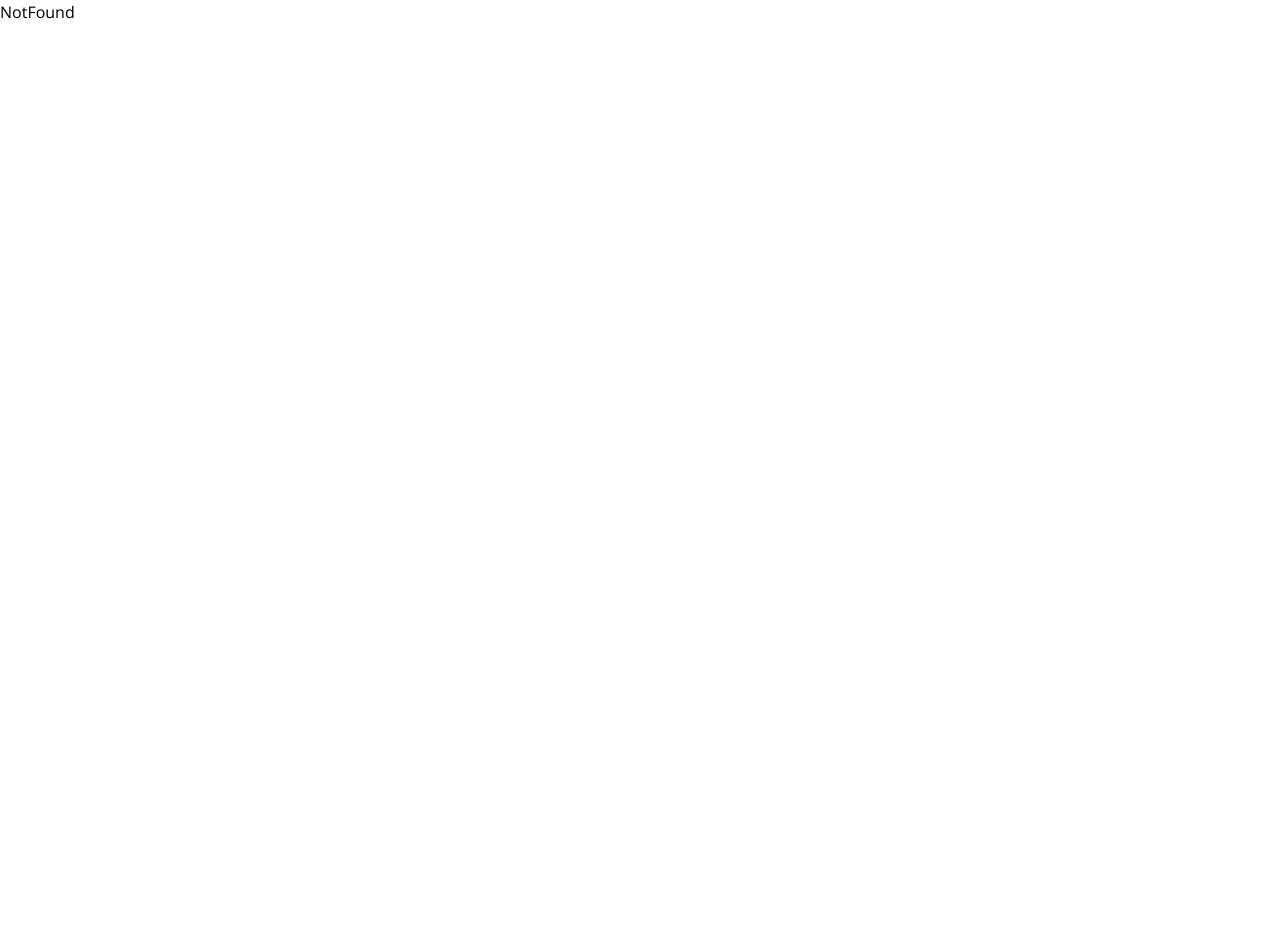
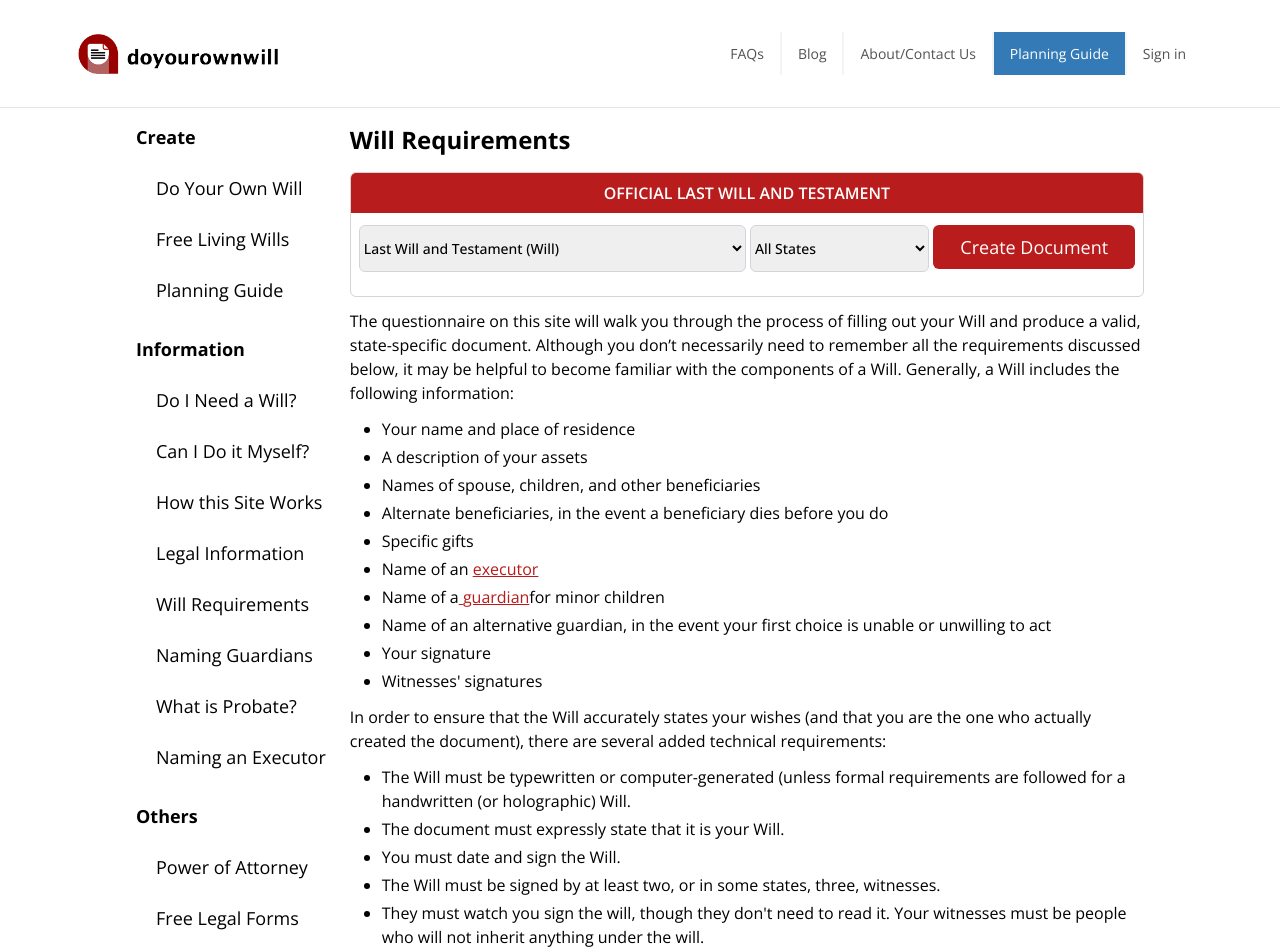
Before and after one commit to redwan100/doyourownwill, a Next.js app: page /willrequirements in a window 1280 px wide. Before the commit this address had no page. Shown: the top 952 px of the page. Before the commit the page ends 800 px from the top, so only its background shows below. Built offline with nearby package versions, Linux system fonts and the light colour scheme.

Commit message:
added 'will requirements' page

```diff
--- /dev/null
+++ b/app/(withCommonLayout)/(withSidebarPage)/willrequirements/page.tsx
@@ -0,0 +1,92 @@
+import CreateDocumentForm from "@/app/components/shared/CreateDocumentForm";
+import ProtectYourSelf from "@/app/components/shared/ProtectYourSelf";
+import SidebarPageTitle from "@/app/components/shared/SidebarPageTitle";
+import Link from "next/link";
+
+const WillRequirementsPage = () => {
+  return (
+    <div className="w-full">
+      <div className="w-full">
+        <SidebarPageTitle title="Will Requirements" />
+        <div className="w-full space-y-3 mt-4">
+          <CreateDocumentForm title="OFFICIAL LAST WILL AND TESTAMENT" />
+          <p className="text-sm text-pera sm:text-base">
+            The questionnaire on this site will walk you through the process of
+            filling out your Will and produce a valid, state-specific document.
+            Although you don’t necessarily need to remember all the requirements
+            discussed below, it may be helpful to become familiar with the
+            components of a Will. Generally, a Will includes the following
+            information:
+          </p>
+
+          <ul className="text-sm text-pera list-disc pl-8 sm:text-base space-y-1">
+            <li>Your name and place of residence</li>
+            <li>A description of your assets</li>
+            <li>Names of spouse, children, and other beneficiaries</li>
+            <li>
+              Alternate beneficiaries, in the event a beneficiary dies before
+              you do
+            </li>
+            <li>Specific gifts</li>
+            <li>
+              Name of an{" "}
+              <Link href={"#"} className="text-red-700 underline">
+                executor
+              </Link>
+            </li>
+            <li>
+              Name of a
+              <Link href={"#"} className="text-red-700 underline">
+                {" "}
+                guardian
+              </Link>
+              for minor children
+            </li>
+            <li>
+              Name of an alternative guardian, in the event your first choice is
+              unable or unwilling to act
+            </li>
+            <li>Your signature</li>
+            <li>Witnesses' signatures</li>
+          </ul>
+
+          <p className="text-sm text-pera sm:text-base">
+            In order to ensure that the Will accurately states your wishes (and
+            that you are the one who actually created the document), there are
+            several added technical requirements:
+          </p>
+
+          <ul className="text-sm text-pera list-disc pl-8 sm:text-base space-y-1">
+            <li>
+              The Will must be typewritten or computer-generated (unless formal
+              requirements are followed for a handwritten (or holographic) Will.
+            </li>
+            <li>The document must expressly state that it is your Will.</li>
+            <li>You must date and sign the Will.</li>
+            <li>
+              The Will must be signed by at least two, or in some states, three,
+              witnesses.
+            </li>
+            <li>
+              They must watch you sign the will, though they don't need to read
+              it. Your witnesses must be people who will not inherit anything
+              under the will.
+            </li>
+          </ul>
+
+          <p className="text-sm text-pera sm:text-base">
+            The will does not have to be notarized in order to be valid.
+            However, if you and your witnesses sign an affidavit (sworn
+            statement) before a notary public, you can help simplify the court
+            procedures required to prove the validity of the Will after you die.
+            This procedure makes the will “self-proving.”
+          </p>
+        </div>
+
+        <ProtectYourSelf />
+      </div>
+    </div>
+  );
+};
+
+export default WillRequirementsPage;
--- a/app/(withCommonLayout)/sidebar/components/SidebarMenu.tsx
+++ b/app/(withCommonLayout)/sidebar/components/SidebarMenu.tsx
@@ -41,7 +41,7 @@ const menus = [
       },
       {
         label: "Will Requirements",
-        href: "/willrequirments",
+        href: "/willrequirements",
       },
       {
         label: "Naming Guardians",
--- a/app/components/shared/CreateDocumentForm.tsx
+++ b/app/components/shared/CreateDocumentForm.tsx
@@ -1,11 +1,11 @@
 const CreateDocumentForm = ({ title }: { title: string }) => {
   return (
-    <div className="rounded-md border border-stone-300 overflow-hidden">
-      <p className="bg-red-700 text-center py-2 font-semibold text-white">
+    <div className="rounded-md border border-stone-300 overflow-hidden w-full">
+      <p className="bg-red-700 text-center py-2 font-semibold text-white px-3">
         {title}
       </p>
-      <div className="p-2">
-        <form className="">
+      <div className="p-2 w-full">
+        <form className="w-full">
           <div className="mb-4 w-full flex flex-col sm:flex-row items-center gap-1">
             <select
               name="documentType"
--- /dev/null
+++ b/app/components/shared/SidebarPageTitle.tsx
@@ -0,0 +1,5 @@
+const SidebarPageTitle = ({ title }: { title: string }) => {
+  return <h3 className="text-2xl font-bold block">{title}</h3>;
+};
+
+export default SidebarPageTitle;
```
